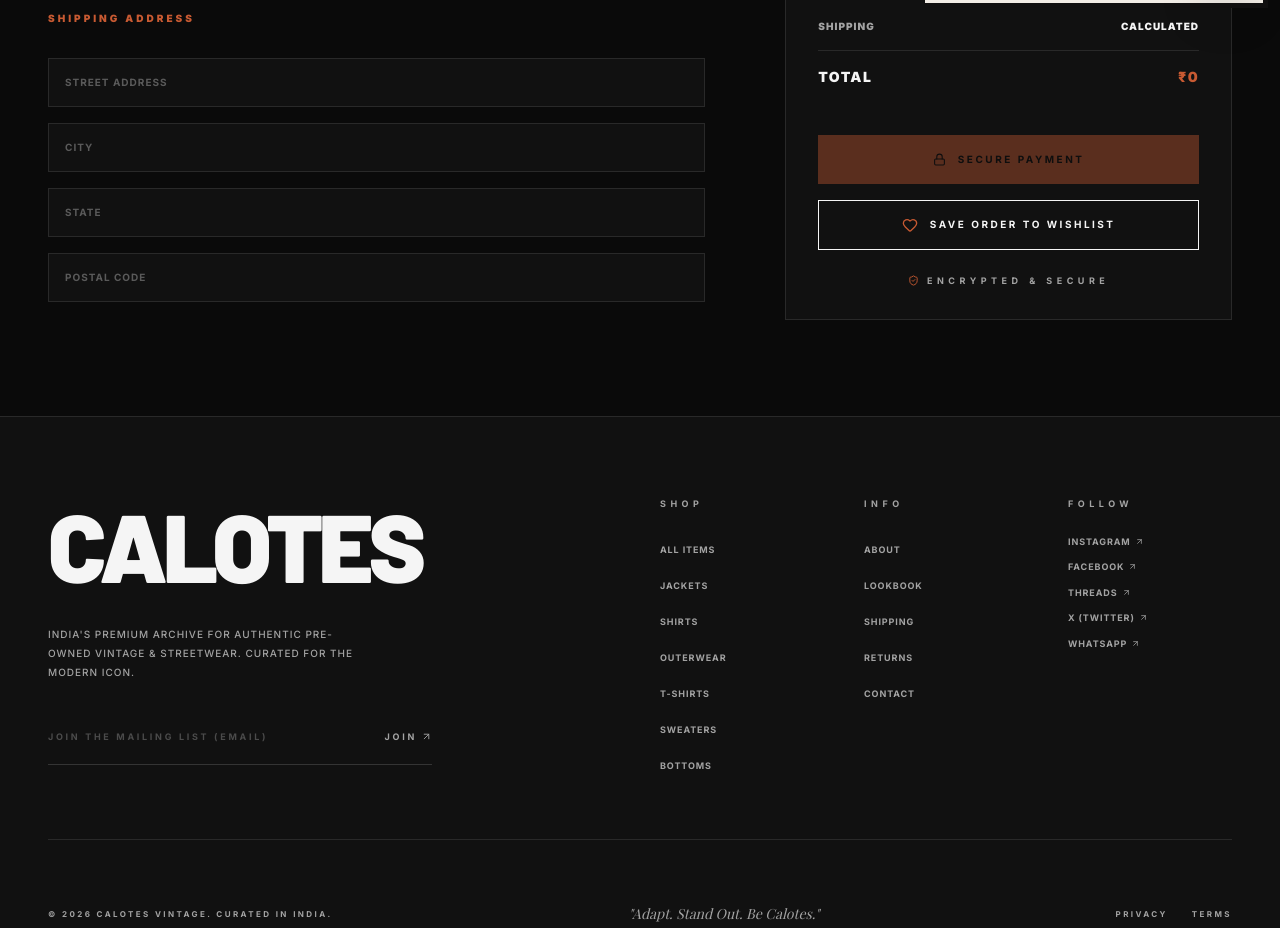
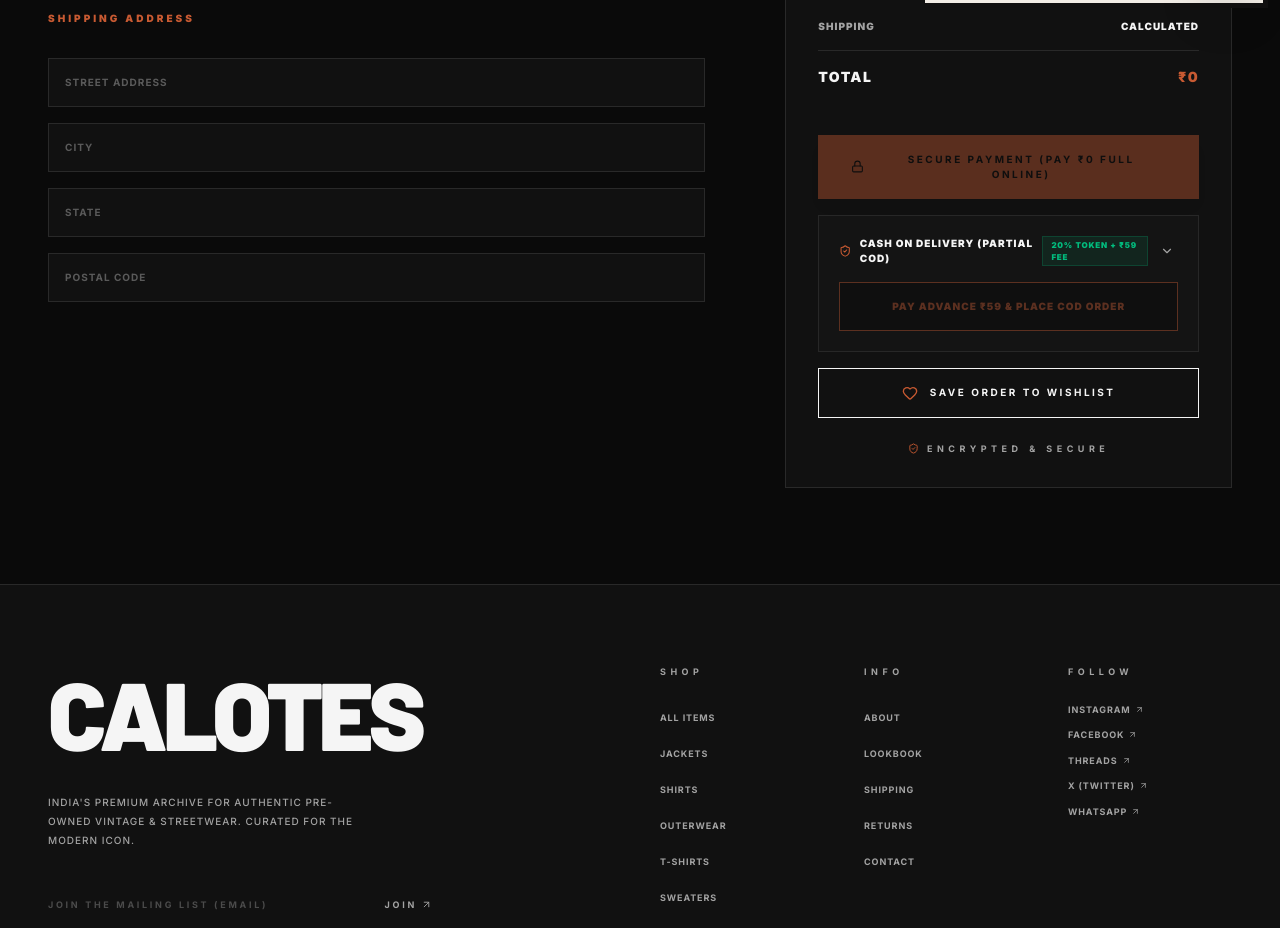
Before and after one commit to ARPITPRAJAPATI/calotes, a Next.js app: page /checkout in a window 1280 px wide. Shown: the part 780-1708 px from the top of the page. Built offline with nearby package versions, Linux system fonts and the light colour scheme; no server answers; the database is empty; sample sign-in values are in the browser's storage.

Commit message:
feat: implement secure Razorpay payment verification flow with atomic stock management and server-side authentication

```diff
--- a/src/app/admin/orders/page.tsx
+++ b/src/app/admin/orders/page.tsx
@@ -33,6 +33,10 @@
   items: OrderItem[];
   totalAmount: number;
   paymentStatus: string;
+  paymentMethod?: string;
+  paidAmount?: number;
+  codAmountDue?: number;
+  codFee?: number;
   orderStatus: string;
   createdAt: string;
   shippingAddress: {
--- a/src/app/api/orders/route.ts
+++ b/src/app/api/orders/route.ts
@@ -33,7 +33,7 @@
       return NextResponse.json({ error: firstError }, { status: 400 });
     }
 
-    const { items, shippingAddress, couponCode } = parsed.data;
+    const { items, shippingAddress, couponCode, paymentMethod = 'Full Online' } = parsed.data;
 
     await connectDB();
 
@@ -125,7 +125,7 @@
 
         if (!isExpired && !isOverGlobalLimit && !isOverUserLimit && meetsMinOrder) {
           if (promo.discountType === 'percentage') {
-            discountAmount = Math.floor((serverComputedTotal * promo.discountValue) / 100);
+            discountAmount = Math.round((serverComputedTotal * promo.discountValue) / 100);
           } else {
             discountAmount = promo.discountValue;
           }
@@ -143,45 +143,65 @@
       return NextResponse.json({ error: 'Invalid order total' }, { status: 400 });
     }
 
-    // 6. Instantiate Razorpay SDK client using environment secrets
+    // 6. Calculate payment breakdown based on payment method
+    let razorpayChargeAmount = finalAmount; // Default full online (INR)
+    let paidAmount = finalAmount;
+    let codAmountDue = 0;
+    let codFee = 0;
+
+    if (paymentMethod === 'Partial COD') {
+      const tokenAmount = Math.round(finalAmount * 0.20); // 20% advance token
+      codFee = 59; // ₹59 flat COD handling fee
+      razorpayChargeAmount = tokenAmount + codFee; // Amount to pay online NOW
+      paidAmount = razorpayChargeAmount;
+      codAmountDue = finalAmount - tokenAmount; // Balance due to courier on delivery
+    }
+
+    // 7. Instantiate Razorpay SDK client using environment secrets
     const razorpay = new Razorpay({
       key_id: process.env.RAZORPAY_KEY_ID || '',
       key_secret: process.env.RAZORPAY_KEY_SECRET || '',
     });
 
-    // 7. Create order log record in MongoDB database with Pending status
+    // 8. Create order log record in MongoDB database with Pending status
     const newOrder = await Order.create({
       user: session.user.id,
       items: validatedItems,         // Server-validated items with DB prices
       totalAmount: finalAmount,      // Server-computed total — NOT from client
       shippingAddress,
       paymentStatus: 'Pending',
+      paymentMethod,
+      paidAmount,
+      codAmountDue,
+      codFee,
       appliedCoupon: appliedCouponCode,
       discountAmount,
     });
 
-    // 8. Initialize Razorpay transaction using server-computed amount
+    // 9. Initialize Razorpay transaction using server-computed amount
     const razorpayOrder = await razorpay.orders.create({
-      amount: finalAmount * 100, // Razorpay expects paise (smallest currency unit)
+      amount: razorpayChargeAmount * 100, // Razorpay expects paise (smallest currency unit)
       currency: 'INR',
       receipt: newOrder._id.toString(),
     });
 
-    // 9. Store Razorpay order ID on our order record for later verification
+    // 10. Store Razorpay order ID on our order record for later verification
     newOrder.razorpayOrderId = razorpayOrder.id;
     await newOrder.save();
 
     // Return only what the client needs to open the Razorpay checkout
-    // NOTE: We return `razorpayOrder.amount` (the server-authoritative amount) not `finalAmount`
     return NextResponse.json({
       orderId: newOrder._id,
       razorpayOrderId: razorpayOrder.id,
       amount: razorpayOrder.amount,   // Paise — Razorpay echoes back the server amount
       currency: razorpayOrder.currency,
       keyId: process.env.RAZORPAY_KEY_ID,
-      // Return the server-computed total for display — client must use this, not its own calculation
       serverTotal: finalAmount,
       discountApplied: discountAmount,
+      paymentMethod,
+      paidAmount,
+      codAmountDue,
+      codFee,
     });
   } catch (error: any) {
     console.error('Order creation failed:', error);
--- a/src/app/api/orders/verify/route.ts
+++ b/src/app/api/orders/verify/route.ts
@@ -48,11 +48,11 @@
       return NextResponse.json({ error: 'Unauthorized' }, { status: 403 });
     }
 
-    // 5. ── State-machine guard — only Pending orders can be marked Paid ───────────
+    // 5. ── State-machine guard — only Pending orders can be marked Paid/Partial Paid ──
     // This prevents replay attacks where an old payment ID is reused to re-confirm an order.
     if (order.paymentStatus !== 'Pending') {
-      // If already Paid, return success (idempotent) — don't error
-      if (order.paymentStatus === 'Paid') {
+      // If already Paid or Partial Paid, return success (idempotent) — don't error
+      if (order.paymentStatus === 'Paid' || order.paymentStatus === 'Partial Paid') {
         return NextResponse.json({ success: true, alreadyProcessed: true }, { status: 200 });
       }
       return NextResponse.json(
@@ -91,9 +91,11 @@
       return NextResponse.json({ success: false, error: 'Invalid payment signature' }, { status: 400 });
     }
 
-    // 7. ── Mark order as Paid (state transition) ──────────────────────────────────
+    // 7. ── Mark order as Paid / Partial Paid (state transition) ───────────────────
+    const targetStatus = order.paymentMethod === 'Partial COD' ? 'Partial Paid' : 'Paid';
+
     await Order.findByIdAndUpdate(order_id, {
-      paymentStatus: 'Paid',
+      paymentStatus: targetStatus,
       razorpayPaymentId: razorpay_payment_id,
       razorpaySignature: razorpay_signature,
     });
--- a/src/app/checkout/page.tsx
+++ b/src/app/checkout/page.tsx
@@ -11,7 +11,7 @@
 // Import Next.js routing hook
 import { useRouter } from "next/navigation";
 // Import vector icons
-import { ArrowLeft, Lock, ShieldCheck, Loader2, Tag, Heart } from "lucide-react";
+import { ArrowLeft, Lock, ShieldCheck, Loader2, Tag, Heart, ChevronDown, ChevronUp } from "lucide-react";
 // Import Link for page transitions
 import Link from "next/link";
 // Import toast component alerts
@@ -36,6 +36,9 @@
   const [discountAmount, setDiscountAmount] = useState(0); // Deducted monetary value
   const [appliedCoupon, setAppliedCoupon] = useState("");   // Checked, valid promo label
   const [validatingCoupon, setValidatingCoupon] = useState(false); // Tracks promo verification spinner
+
+  // Collapsible accordion for Partial COD details (hidden by default)
+  const [showCodDetails, setShowCodDetails] = useState(false);
 
   // Redirect users to Login panel if session authentication checks fail
   useEffect(() => {
@@ -82,7 +85,7 @@
   };
 
   // Triggers order creation API routes and launches Razorpay checkout panel overlay
-  const handlePayment = async (e: React.FormEvent) => {
+  const handlePayment = async (e: React.FormEvent, paymentMethod: "Full Online" | "Partial COD" = "Full Online") => {
     e.preventDefault();
     if (!items.length) return;
     setLoading(true);
@@ -95,7 +98,13 @@
       const orderData = await fetch("/api/orders", {
         method: "POST",
         headers: { "Content-Type": "application/json" },
-        body: JSON.stringify({ items, totalAmount: finalAmount, shippingAddress: address }),
+        body: JSON.stringify({
+          items,
+          totalAmount: finalAmount,
+          shippingAddress: address,
+          couponCode: appliedCoupon || undefined,
+          paymentMethod,
+        }),
       }).then((t) => t.json());
       if (orderData.error) throw new Error(orderData.error);
 
@@ -105,7 +114,7 @@
         amount: orderData.amount,
         currency: orderData.currency,
         name: "Calotes Vintage",
-        description: "Archive Collection Purchase",
+        description: paymentMethod === "Partial COD" ? "Partial COD Advance Payment" : "Archive Collection Purchase",
         order_id: orderData.razorpayOrderId,
         // On successful payment collection: send transaction token to verification endpoints
         handler: async (response: any) => {
@@ -159,6 +168,12 @@
       <Loader2 className="animate-spin text-terracotta" />
     </div>
   );
+
+  const finalOrderTotal = Math.max(0, cartTotal - discountAmount);
+  const codTokenAmount = Math.round(finalOrderTotal * 0.20);
+  const codFee = 59;
+  const codOnlineNow = codTokenAmount + codFee;
+  const codRemaining = finalOrderTotal - codTokenAmount;
 
   return (
     <div className="w-full pt-32 pb-24 flex-1">
@@ -306,11 +321,68 @@
 
               {/* Submit Buttons */}
               <div className="pt-6 space-y-4">
-                <button type="submit" form="checkout-form" disabled={loading || !items.length}
-                  className="btn-primary w-full justify-center py-5 flex items-center gap-3 disabled:opacity-40"
+                {/* 1. Full Online Payment */}
+                <button
+                  type="button"
+                  onClick={(e) => handlePayment(e, "Full Online")}
+                  disabled={loading || !items.length}
+                  className="btn-primary w-full justify-center py-5 flex items-center gap-3 disabled:opacity-40 shadow-lg"
                 >
-                  {loading ? <Loader2 className="animate-spin" size={16} /> : <><Lock size={13} /> Secure Payment</>}
+                  {loading ? <Loader2 className="animate-spin" size={16} /> : <><Lock size={13} /> Secure Payment (Pay ₹{finalOrderTotal.toLocaleString("en-IN")} Full Online)</>}
                 </button>
+
+                {/* 2. Partial Cash on Delivery Card (Collapsible Details Accordion) */}
+                <div className="border border-border/80 p-5 bg-card/60 space-y-4 transition-all duration-300">
+                  <div
+                    onClick={() => setShowCodDetails(!showCodDetails)}
+                    className="flex items-center justify-between cursor-pointer select-none group"
+                  >
+                    <span className="text-[10px] font-black uppercase tracking-widest text-text flex items-center gap-2 group-hover:text-terracotta transition-colors">
+                      <ShieldCheck size={14} className="text-terracotta" /> Cash on Delivery (Partial COD)
+                    </span>
+                    <div className="flex items-center gap-2">
+                      <span className="text-[8px] font-black uppercase tracking-widest px-2 py-0.5 bg-emerald-500/10 text-emerald-500 border border-emerald-500/20">
+                        20% Token + ₹59 Fee
+                      </span>
+                      <div className="p-1 text-muted group-hover:text-text transition-colors">
+                        {showCodDetails ? <ChevronUp size={14} /> : <ChevronDown size={14} />}
+                      </div>
+                    </div>
+                  </div>
+
+                  {/* Collapsible Details Breakdown */}
+                  {showCodDetails && (
+                    <div className="text-[10px] text-muted space-y-1.5 font-mono border-t border-border/40 pt-3 transition-all animate-in fade-in duration-300">
+                      <div className="flex justify-between">
+                        <span>20% Advance Token:</span>
+                        <span className="font-bold text-text">₹{codTokenAmount.toLocaleString("en-IN")}</span>
+                      </div>
+                      <div className="flex justify-between">
+                        <span>COD Handling Charge:</span>
+                        <span className="font-bold text-text">₹59</span>
+                      </div>
+                      <div className="flex justify-between border-t border-border/40 pt-1 text-terracotta font-bold">
+                        <span>Pay Online Now:</span>
+                        <span>₹{codOnlineNow.toLocaleString("en-IN")}</span>
+                      </div>
+                      <div className="flex justify-between text-emerald-400 font-bold">
+                        <span>Payable to Courier on Delivery:</span>
+                        <span>₹{codRemaining.toLocaleString("en-IN")}</span>
+                      </div>
+                    </div>
+                  )}
+
+                  {/* Main Action Button (Always Visible) */}
+                  <button
+                    type="button"
+                    onClick={(e) => handlePayment(e, "Partial COD")}
+                    disabled={loading || !items.length}
+                    className="w-full py-4 bg-bg border border-terracotta text-terracotta hover:bg-terracotta hover:text-bg text-[10px] font-black uppercase tracking-widest transition-all duration-300 flex items-center justify-center gap-2 disabled:opacity-40"
+                  >
+                    {loading ? <Loader2 className="animate-spin" size={14} /> : <span>Pay Advance ₹{codOnlineNow.toLocaleString("en-IN")} &amp; Place COD Order</span>}
+                  </button>
+                </div>
+
                 {/* Save complete order list to wishlist */}
                 <button
                   type="button"
--- a/src/app/checkout/success/page.tsx
+++ b/src/app/checkout/success/page.tsx
@@ -27,6 +27,10 @@
   _id: string;
   items: OrderItem[];
   totalAmount: number;
+  paymentMethod?: string;
+  paidAmount?: number;
+  codAmountDue?: number;
+  codFee?: number;
   shippingAddress: {
     fullName: string;
     street: string;
@@ -111,9 +115,13 @@
                 <span className="text-text font-black text-sm">{order._id.toUpperCase()}</span>
               </div>
               <div>
-                <span className="text-muted block text-[9px] mb-1">STATUS</span>
+                <span className="text-muted block text-[9px] mb-1 font-mono">STATUS</span>
                 <span className="px-2 py-1 bg-accent/15 border border-accent text-accent font-black text-[9px]">
-                  {order.paymentStatus === 'Paid' ? 'PAID & PROCESSING' : 'PENDING'}
+                  {order.paymentStatus === 'Partial Paid'
+                    ? 'PARTIAL COD (ADVANCE PAID)'
+                    : order.paymentStatus === 'Paid'
+                    ? 'PAID & PROCESSING'
+                    : 'PENDING'}
                 </span>
               </div>
             </div>
@@ -160,11 +168,29 @@
                 <p className="text-text font-bold flex items-center gap-2">
                   {order.shippingAddress.phone || "No phone listed"}
                 </p>
-                <div className="pt-2">
-                  <span className="text-muted block">TOTAL CHARGED</span>
-                  <span className="text-terracotta text-sm font-black mt-1 block">
-                    ₹{order.totalAmount.toLocaleString("en-IN")}
-                  </span>
+                <div className="pt-2 space-y-1">
+                  <div className="flex justify-between text-muted">
+                    <span>ORDER TOTAL:</span>
+                    <span className="text-text font-black">₹{order.totalAmount.toLocaleString("en-IN")}</span>
+                  </div>
+
+                  {order.paymentMethod === "Partial COD" ? (
+                    <>
+                      <div className="flex justify-between text-emerald-400 font-black">
+                        <span>PAID ONLINE NOW:</span>
+                        <span>₹{(order.paidAmount || 0).toLocaleString("en-IN")}</span>
+                      </div>
+                      <div className="flex justify-between text-terracotta border-t border-border/40 pt-1 font-black">
+                        <span>DUE ON DELIVERY (COD):</span>
+                        <span>₹{(order.codAmountDue || 0).toLocaleString("en-IN")}</span>
+                      </div>
+                    </>
+                  ) : (
+                    <div className="flex justify-between text-terracotta font-black border-t border-border/40 pt-1">
+                      <span>TOTAL CHARGED ONLINE:</span>
+                      <span>₹{order.totalAmount.toLocaleString("en-IN")}</span>
+                    </div>
+                  )}
                 </div>
               </div>
             </div>
--- a/src/lib/validations.ts
+++ b/src/lib/validations.ts
@@ -105,6 +105,7 @@
     .max(20, 'Cart exceeds maximum item limit'),
   shippingAddress: CheckoutAddressSchema,
   couponCode: z.string().max(50).optional(),  // optional promo code to apply server-side
+  paymentMethod: z.enum(['Full Online', 'Partial COD']).default('Full Online'),
 });
 
 // ─── Store Settings Schema ────────────────────────────────────────────────────
--- a/src/models/Order.ts
+++ b/src/models/Order.ts
@@ -50,8 +50,29 @@
     // Status tracking phase of payment resolution
     paymentStatus: {
       type: String,
-      enum: ['Pending', 'Paid', 'Failed', 'Refunded'], // Enforce status values
+      enum: ['Pending', 'Paid', 'Partial Paid', 'Failed', 'Refunded'], // Enforce status values
       default: 'Pending', // Defaults to Pending until Razorpay webhook/signature verification resolves
+    },
+    // Payment mode chosen (Full Online vs Partial COD)
+    paymentMethod: {
+      type: String,
+      enum: ['Full Online', 'Partial COD'],
+      default: 'Full Online',
+    },
+    // Actual amount paid online via Razorpay (INR)
+    paidAmount: {
+      type: Number,
+      default: 0,
+    },
+    // Remaining balance due on delivery (Cash/UPI to courier)
+    codAmountDue: {
+      type: Number,
+      default: 0,
+    },
+    // COD handling fee charged (INR)
+    codFee: {
+      type: Number,
+      default: 0,
     },
     // Logistics fulfillment tracking phase
     orderStatus: {
```
Also changed, not shown: src/app/profile/page.tsx (+12 -4 lines).
